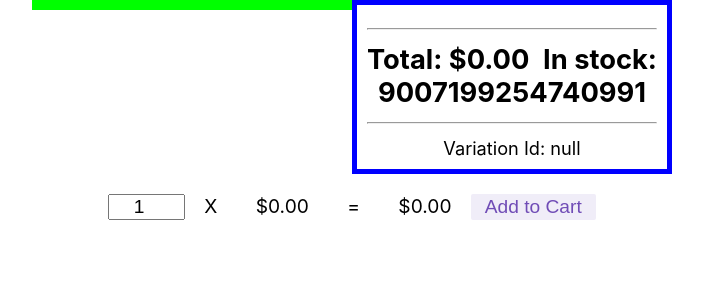
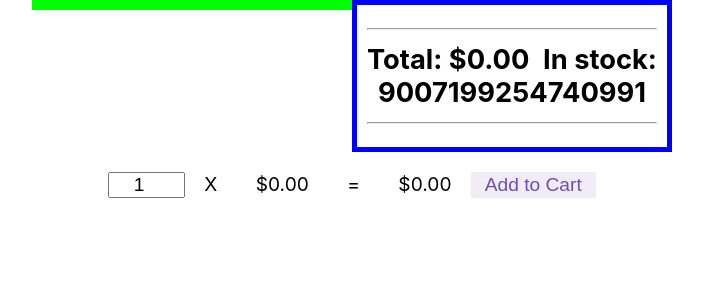
Before and after one commit to magenta-cuda/sv-rr, a React (Create React App) app: page / in a window 1280 px wide. Shown: the top 300 px of the page, without its empty margins (288-991 px from the left). Built offline with nearby package versions, Linux system fonts and the light colour scheme.

Commit message:
hide if id == null

```diff
--- a/src/features/chooser/Selectors.js
+++ b/src/features/chooser/Selectors.js
@@ -49,7 +49,7 @@ export function Selectors(props) {
                 <span className={`${styles.span} ${styles.inStockSpan}`} style={{display: all ? 'inline' : 'none'}}>{`In stock: ${inStock}`}</span>
             </div>
             <hr />
-            <div className={styles.variationDiv}>{`Variation Id: ${variationId}`}</div>
+            <div className={styles.variationDiv} style={{display: variationId !== null ? 'inline' : 'none'}}>{`Variation Id: ${variationId}`}</div>
         </div>
     )
 }
```
